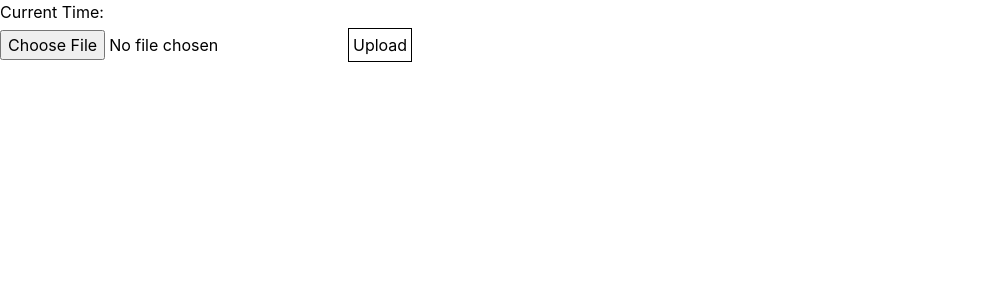
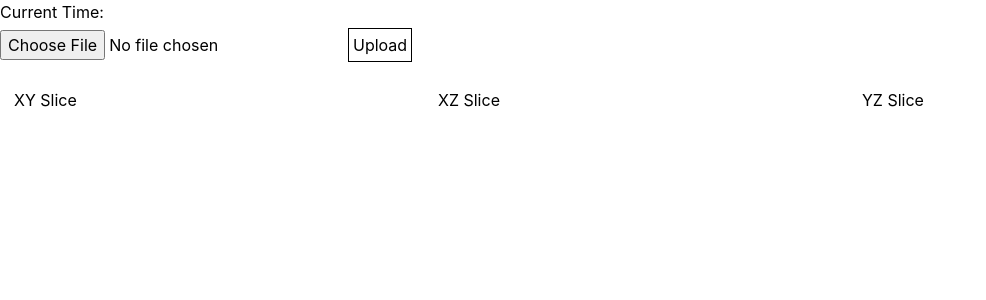
Before and after one commit to pierre0210/nii-viewer, a React (Vite) app in the folder frontend/: page / in a window 1280 px wide. Shown: the top 300 px of the page, without its empty margins (0-986 px from the left). Built offline with nearby package versions, Linux system fonts and the light colour scheme; no server answers.

Commit message:
feat: slider component

```diff
--- a/frontend/src/App.css
+++ b/frontend/src/App.css
@@ -1,4 +1,14 @@
-#niiPlot {
-    width: fit-content;
+#slicePlots {
+    display: flex;
+    justify-content: space-around;
+    align-items: center;
+    flex-wrap: wrap;
+    width: 100%;
     margin: auto;
 }
+
+.sliceContainer {
+    flex: 1;
+    min-width: 300px; /* Adjust as needed */
+    margin: 10px;
+}
--- a/frontend/src/App.jsx
+++ b/frontend/src/App.jsx
@@ -2,24 +2,119 @@ import { useState, useEffect } from "react";
 import Plot from "react-plotly.js";
 import "./App.css";
 import Upload from "./components/Upload";
+import Slider from "./components/Slider";
+import axios from "axios";
 
 function App() {
   const [currentTime, setCurrentTime] = useState("");
   const [data, setData] = useState({});
+  const [shape, setShape] = useState([0, 0, 0]);
+  const [xSlice, setXSlice] = useState(0);
+  const [ySlice, setYSlice] = useState(0);
+  const [zSlice, setZSlice] = useState(0);
+  const [xySliceData, setXYSliceData] = useState([]);
+  const [xzSliceData, setXZSliceData] = useState([]);
+  const [yzSliceData, setYZSliceData] = useState([]);
 
   useEffect(() => {
-    fetch("/api/time").then(res => res.json()).then(data => {
-      console.log(data);
-      setCurrentTime(data.time);
-    });
+    fetch("/api/time")
+      .then((res) => res.json())
+      .then((data) => {
+        console.log(data);
+        setCurrentTime(data.time);
+      });
   }, []);
+
+  useEffect(() => {
+    if (shape[0] > 0) {
+      setXSlice(Math.floor(shape[0] / 2));
+      setYSlice(Math.floor(shape[1] / 2));
+      setZSlice(Math.floor(shape[2] / 2));
+    }
+  }, [shape]);
+
+  useEffect(() => {
+    if (shape[0] > 0) {
+      axios
+        .get(`/api/plane/xy/${zSlice}`)
+        .then((res) => setXYSliceData(res.data.z));
+      axios
+        .get(`/api/plane/xz/${ySlice}`)
+        .then((res) => setXZSliceData(res.data.z));
+      axios
+        .get(`/api/plane/yz/${xSlice}`)
+        .then((res) => setYZSliceData(res.data.z));
+    }
+  }, [xSlice, ySlice, zSlice, shape]);
 
   return (
     <div className="App">
       <p>Current Time: {currentTime}</p>
-      <Upload setData={setData} />
+      <Upload setData={setData} setShape={setShape} />
       <div id="niiPlot" className="p-1">
-        { Object.keys(data).length !== 0 ? <Plot data={[data]} layout={ {width: 1024, height: 720} } /> : null }
+        {Object.keys(data).length !== 0 ? (
+          <Plot data={[data]} layout={{ width: 1024, height: 720 }} />
+        ) : null}
+      </div>
+      {shape[0] > 0 && (
+        <div>
+          <div>
+            <Slider
+              label={`X: ${xSlice}`}
+              min={0}
+              max={shape[0] - 1}
+              value={xSlice}
+              onChange={(e) => setXSlice(Number(e.target.value))}
+            />
+          </div>
+          <div>
+            <Slider
+              label={`Y: ${ySlice}`}
+              min={0}
+              max={shape[1] - 1}
+              value={ySlice}
+              onChange={(e) => setYSlice(Number(e.target.value))}
+            />
+          </div>
+          <div>
+            <Slider
+              label={`Z: ${zSlice}`}
+              min={0}
+              max={shape[2] - 1}
+              value={zSlice}
+              onChange={(e) => setZSlice(Number(e.target.value))}
+            />
+          </div>
+        </div>
+      )}
+      <div id="slicePlots" className="p-1">
+        <div className="sliceContainer">
+          <h3>XY Slice</h3>
+          {xySliceData.length > 0 ? (
+            <Plot
+              data={[{ z: xySliceData, type: "heatmap" }]}
+              layout={{ width: 512, height: 512 }}
+            />
+          ) : null}
+        </div>
+        <div className="sliceContainer">
+          <h3>XZ Slice</h3>
+          {xzSliceData.length > 0 ? (
+            <Plot
+              data={[{ z: xzSliceData, type: "heatmap" }]}
+              layout={{ width: 512, height: 512 }}
+            />
+          ) : null}
+        </div>
+        <div className="sliceContainer">
+          <h3>YZ Slice</h3>
+          {yzSliceData.length > 0 ? (
+            <Plot
+              data={[{ z: yzSliceData, type: "heatmap" }]}
+              layout={{ width: 512, height: 512 }}
+            />
+          ) : null}
+        </div>
       </div>
     </div>
   );
--- /dev/null
+++ b/frontend/src/components/Slider.jsx
@@ -0,0 +1,12 @@
+import React from "react";
+
+function Slider({ label, min, max, value, onChange }) {
+  return (
+    <div className="slider">
+      <label>{label}: {value}</label>
+      <input type="range" min={min} max={max} value={value} onChange={onChange} />
+    </div>
+  );
+}
+
+export default Slider;
--- a/frontend/src/components/Upload.jsx
+++ b/frontend/src/components/Upload.jsx
@@ -37,6 +37,7 @@ function Upload(props) {
           colorscale: "Picnic"
         }
       });
+      props.setShape(res.data["shape"]);
     });
   }
 
@@ -47,7 +48,7 @@ function Upload(props) {
         <button className="m-1 p-1 border border-black" type="submit">Upload</button>
       </form>
     </>
-  )
+  );
 }
 
 export default Upload;
```
